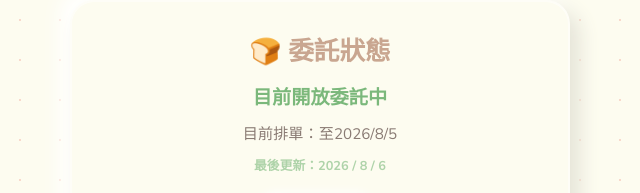
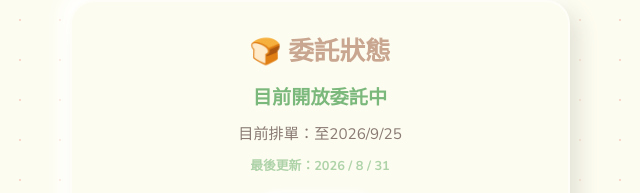
Before and after one commit to lhx061118-collab/commission, a website: page index.html in a window 1280 px wide. Shown: the part 840-1033 px from the top of the page, 320-960 px from the left. Drawn offline with nearby package versions, Linux system fonts and the light colour scheme.

Commit message:
index.html

```diff
--- a/index.html
+++ b/index.html
@@ -54,11 +54,11 @@
             </p>
 
             <span class="queue-text">
-                目前排單：至2026/8/5
+                目前排單：至2026/9/25
             </span>
 
             <p style="font-size: 0.8rem; opacity: 0.6; margin-top: -10px; margin-bottom: 20px;">
-                最後更新：2026 / 8 / 6
+                最後更新：2026 / 8 / 31
             </p>
 
             <a href="https://www.facebook.com/share/1E2dvRGXvg/" target="_blank" class="status-btn" id="statusBtn">
```
